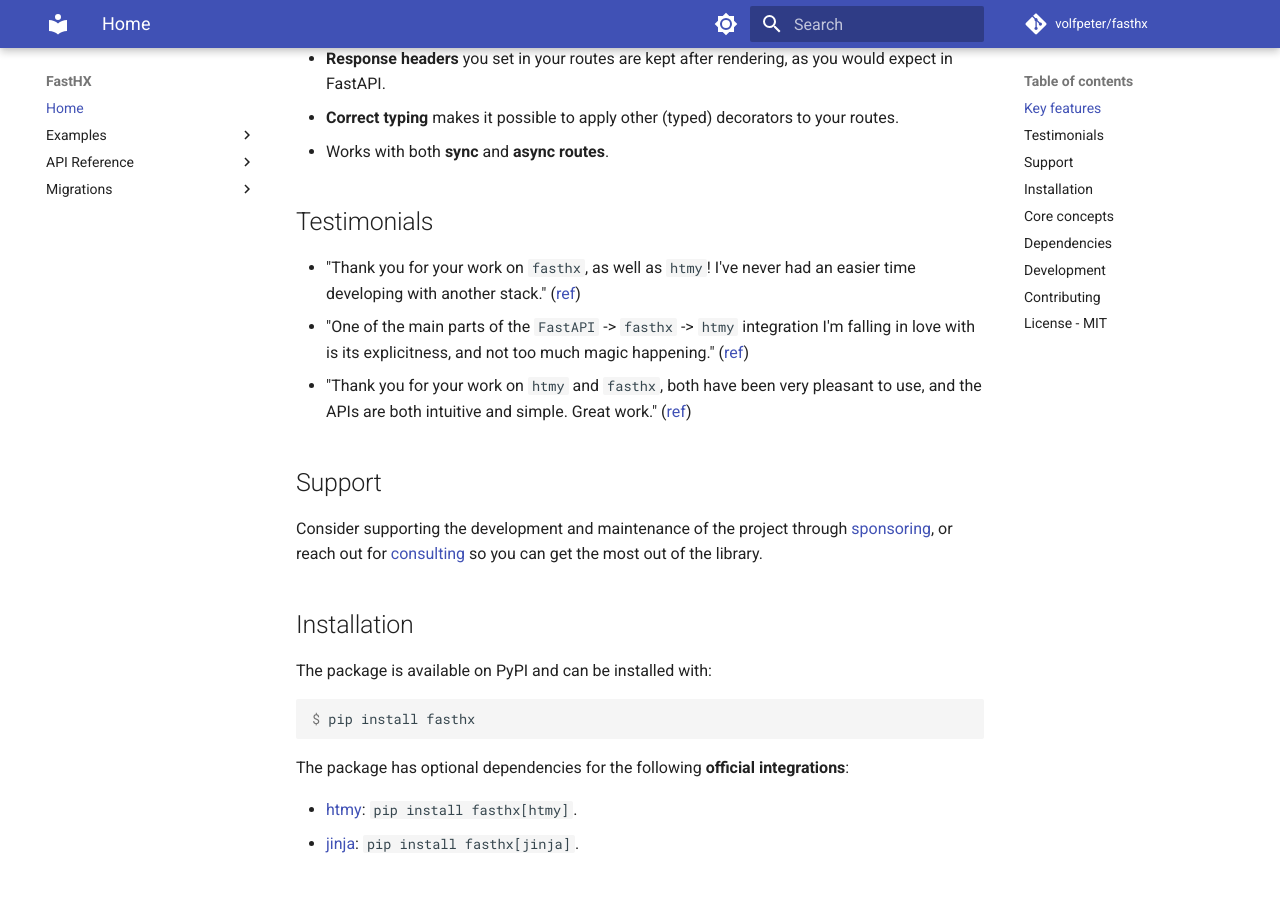
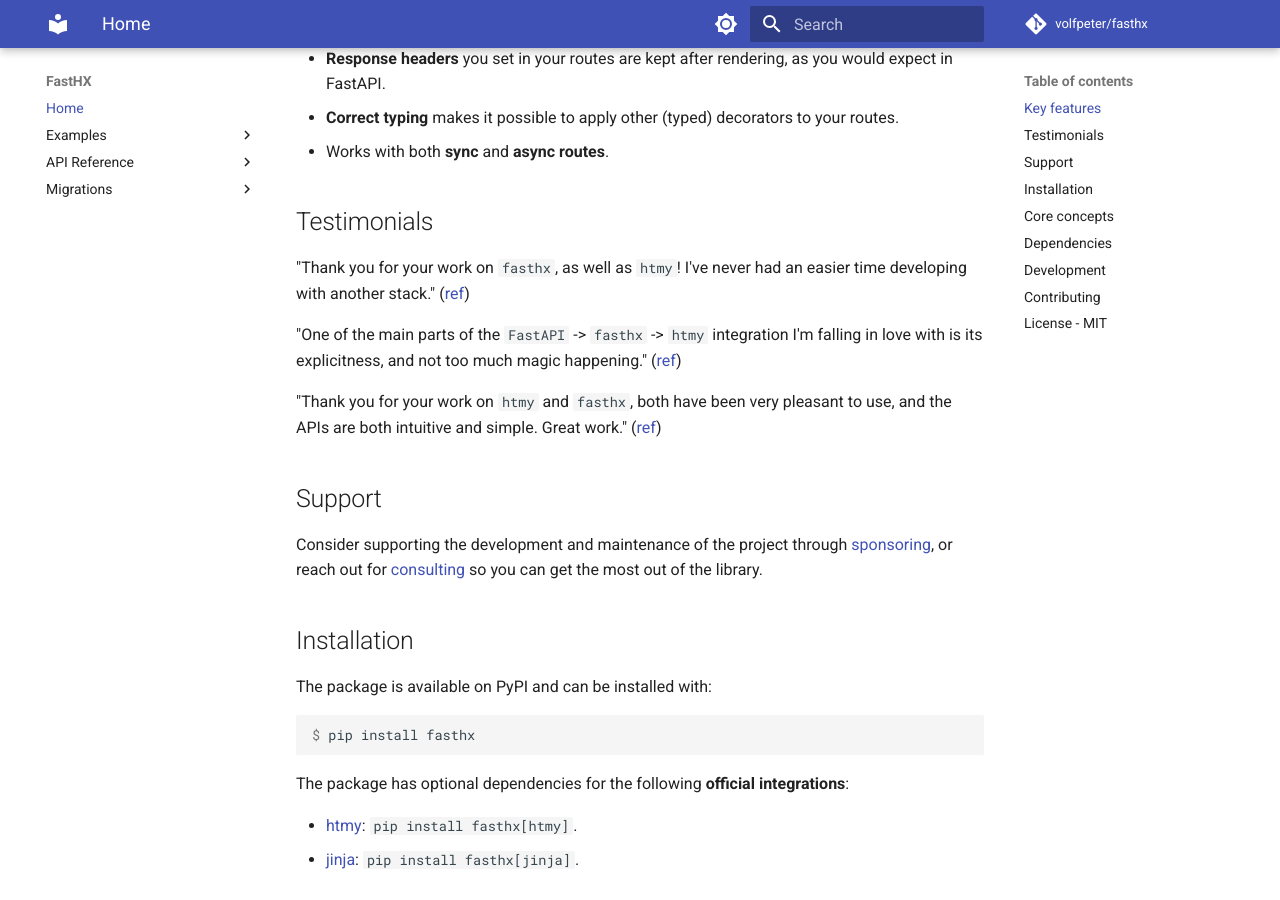
Before and after one commit to volfpeter/fasthx, an MkDocs documentation site: the page built from docs/index.md, in a window 1280 px wide and 900 px high, scrolled down 638 px. Built offline with MkDocs 1.6.1 and Material for MkDocs 9.7.7, drawn with Linux system fonts in a browser that asks for light colours; comment, search, counter and statistics services are not loaded.

Commit message:
docs: more nitpicking

```diff
--- a/docs/index.md
+++ b/docs/index.md
@@ -24,9 +24,11 @@
 
 ## Testimonials
 
-- "Thank you for your work on `fasthx`, as well as `htmy`! I've never had an easier time developing with another stack." ([ref](https://github.com/volfpeter/fasthx/discussions/77))
-- "One of the main parts of the `FastAPI` -> `fasthx` -> `htmy` integration I'm falling in love with is its explicitness, and not too much magic happening." ([ref](https://github.com/volfpeter/fasthx/issues/54))
-- "Thank you for your work on `htmy` and `fasthx`, both have been very pleasant to use, and the APIs are both intuitive and simple. Great work." ([ref](https://github.com/volfpeter/fasthx/issues/54))
+"Thank you for your work on `fasthx`, as well as `htmy`! I've never had an easier time developing with another stack." ([ref](https://github.com/volfpeter/fasthx/discussions/77))
+
+"One of the main parts of the `FastAPI` -> `fasthx` -> `htmy` integration I'm falling in love with is its explicitness, and not too much magic happening." ([ref](https://github.com/volfpeter/fasthx/issues/54))
+
+"Thank you for your work on `htmy` and `fasthx`, both have been very pleasant to use, and the APIs are both intuitive and simple. Great work." ([ref](https://github.com/volfpeter/fasthx/issues/54))
 
 ## Support
 
```
Also changed, not shown: README.md (+5 -3 lines).
